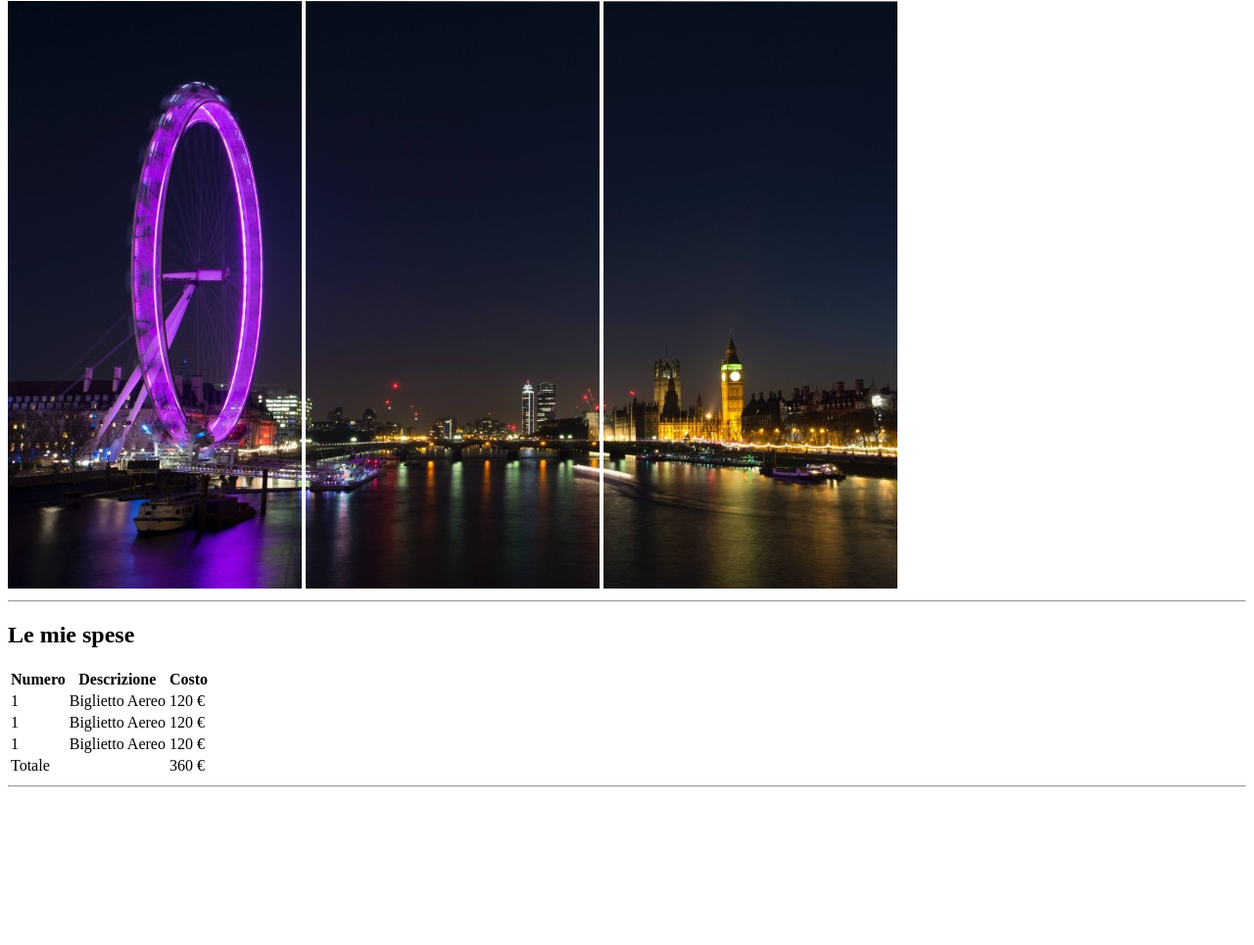
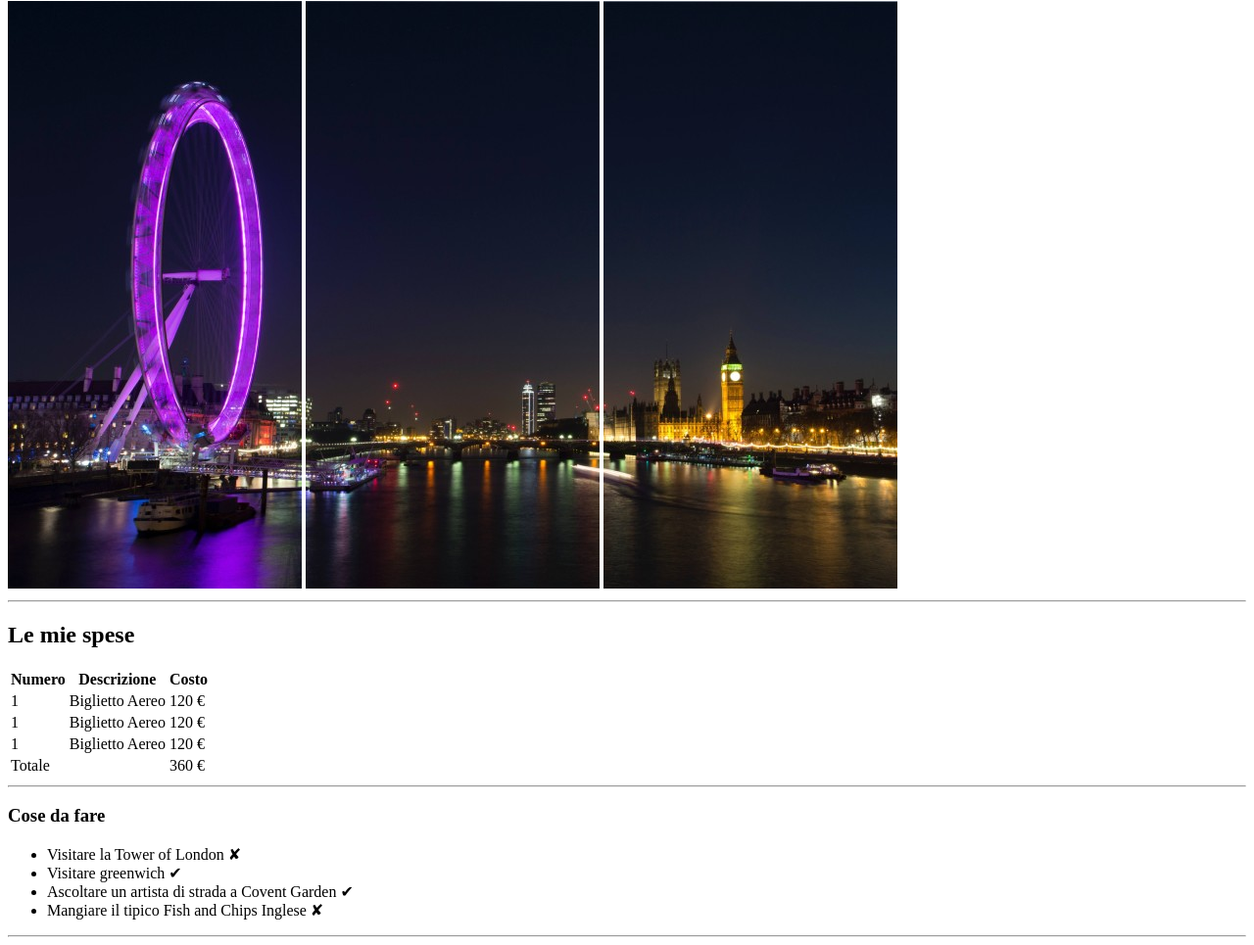
Before and after one commit to GabriPini/html-london-trip, a plain HTML site: page index.html in a window 1280 px wide. Shown: the part 79-1044 px from the top of the page at 98% size. Before the commit the page ends 891 px from the top, so only its background shows below. Drawn offline with Linux system fonts and the light colour scheme.

Commit message:
Completed second section and specify section class

```diff
--- a/index.html
+++ b/index.html
@@ -17,7 +17,7 @@
   </header>
   <!-- /#site_header -->
   <main id="site_main">
-      <section>
+      <section class="spese">
           <!-- tabella delle spese -->
           <h2>Le mie spese</h2>
           <table>
@@ -49,6 +49,19 @@
 
           </table>
       </section>
+
+      <hr>
+      <!-- cose da fare  -->
+      <section class="da_fare">
+          <h3>Cose da fare</h3>
+          <ul>
+              <li>Visitare la Tower of London &#10008;</li>
+              <li>Visitare greenwich &#10004;</li>
+              <li>Ascoltare un artista di strada a Covent Garden &#10004;</li>
+              <li>Mangiare il tipico Fish and Chips Inglese &#10008;</li>
+          </ul>
+      </section>
+
       <hr>
 
   </main>
```
